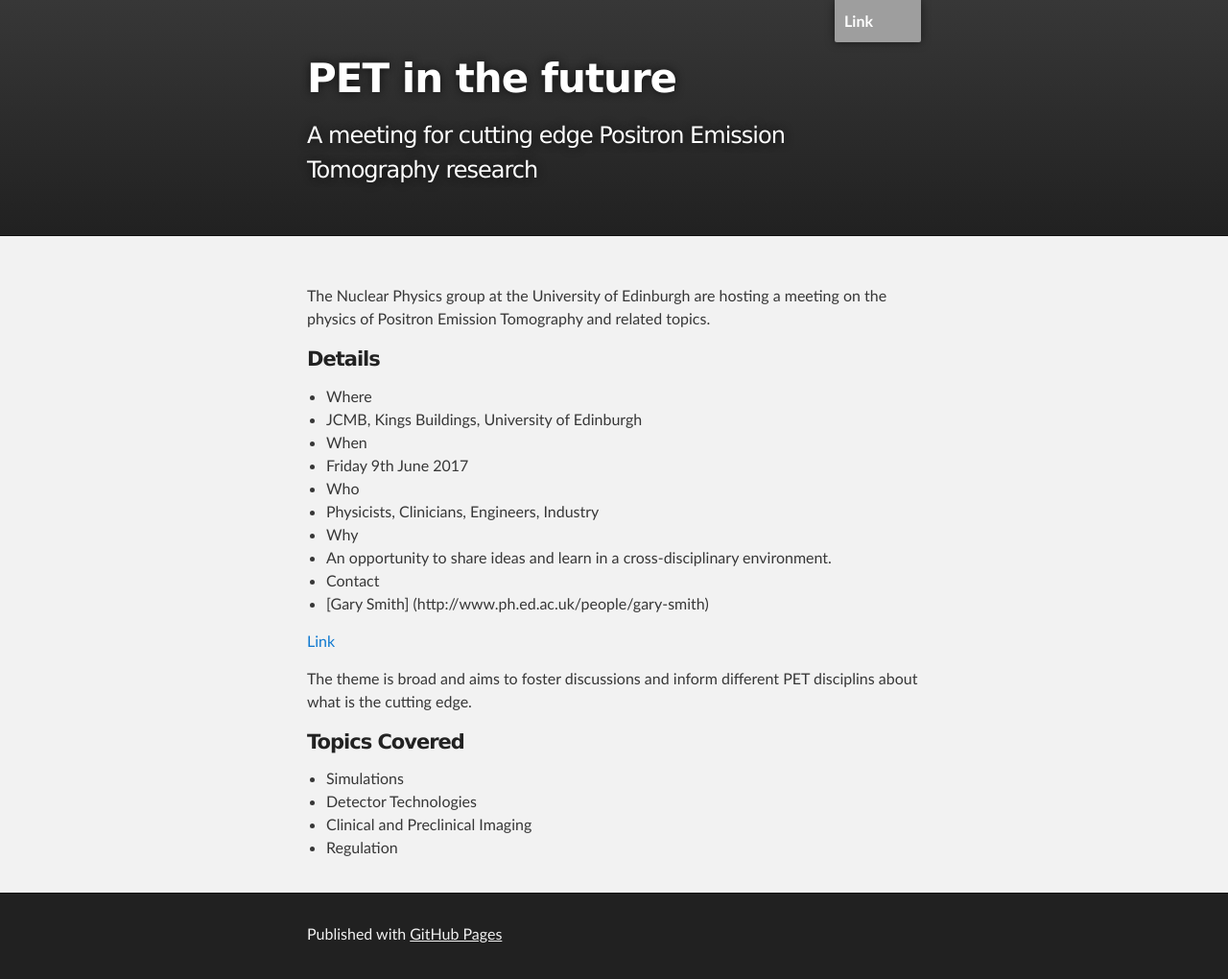
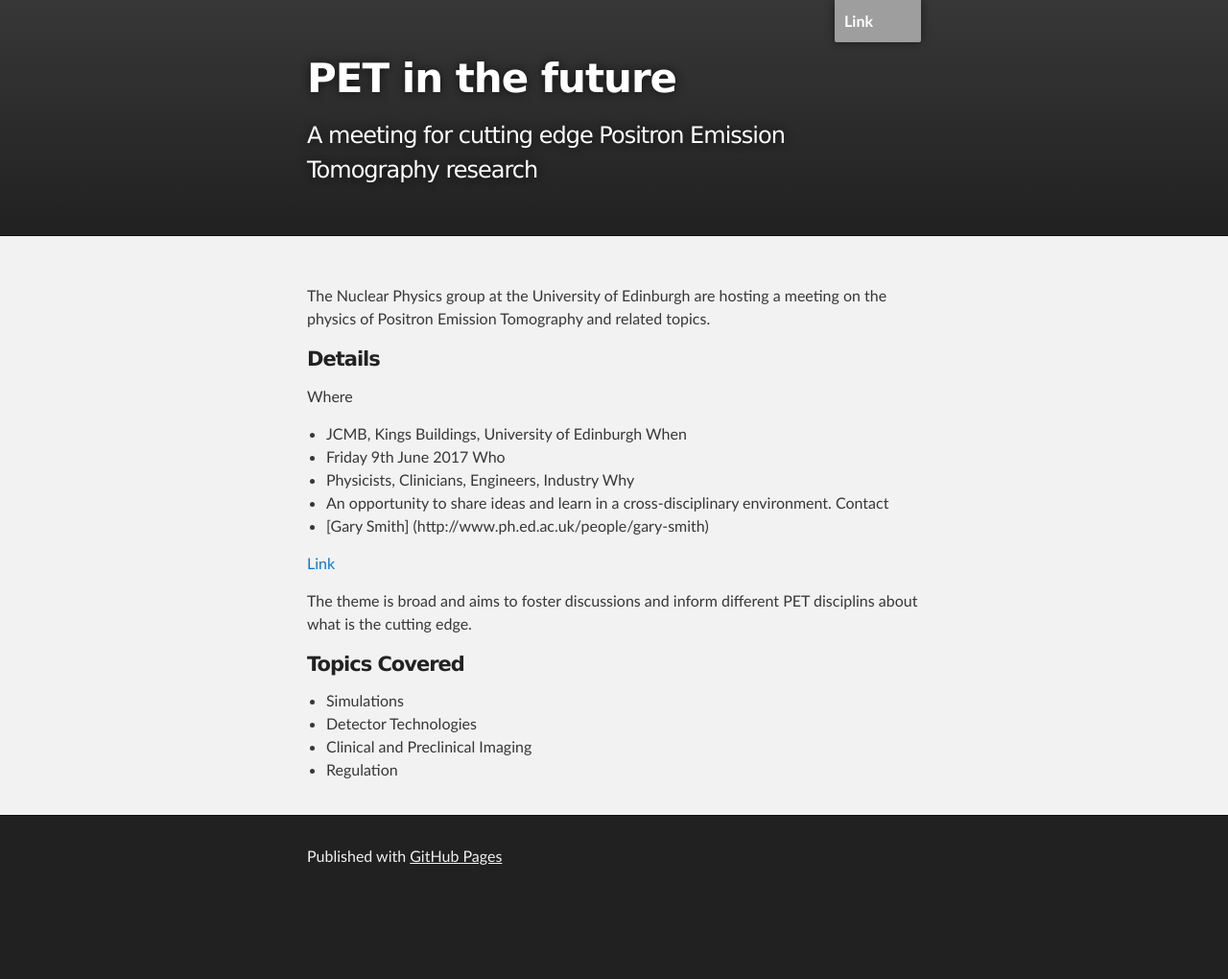
Before and after one commit to gsmith23/gsmith23.github.io, a Jekyll site: the page built from index.md, in a window 1280 px wide. Shown: the whole page at 96% size. Built offline with Jekyll 4.4.1, drawn with Linux system fonts in a browser that asks for light colours; after the commit the page ends 939 px from its top, so only the background shows below that; grey boxes are pictures that could not be loaded.

```diff
--- a/index.md
+++ b/index.md
@@ -19,16 +19,16 @@ The Nuclear Physics group at the University of Edinburgh are hosting a meeting o
 <dd> <a http://www.ph.ed.ac.uk/people/gary-smith > Gary Smith </a></dd>
 </dl-->
 
-- Where
- - JCMB, Kings Buildings, University of Edinburgh
-- When
- - Friday 9th June 2017
-- Who
- - Physicists, Clinicians, Engineers, Industry
-- Why
- - An opportunity to share ideas and learn in a cross-disciplinary environment.
-- Contact
- - [Gary Smith] (http://www.ph.ed.ac.uk/people/gary-smith)
+Where
+  - JCMB, Kings Buildings, University of Edinburgh
+When
+  - Friday 9th June 2017
+Who
+  - Physicists, Clinicians, Engineers, Industry
+Why
+  - An opportunity to share ideas and learn in a cross-disciplinary environment.
+Contact
+  - [Gary Smith] (http://www.ph.ed.ac.uk/people/gary-smith)
 
 [Link](another-page)
 
```
